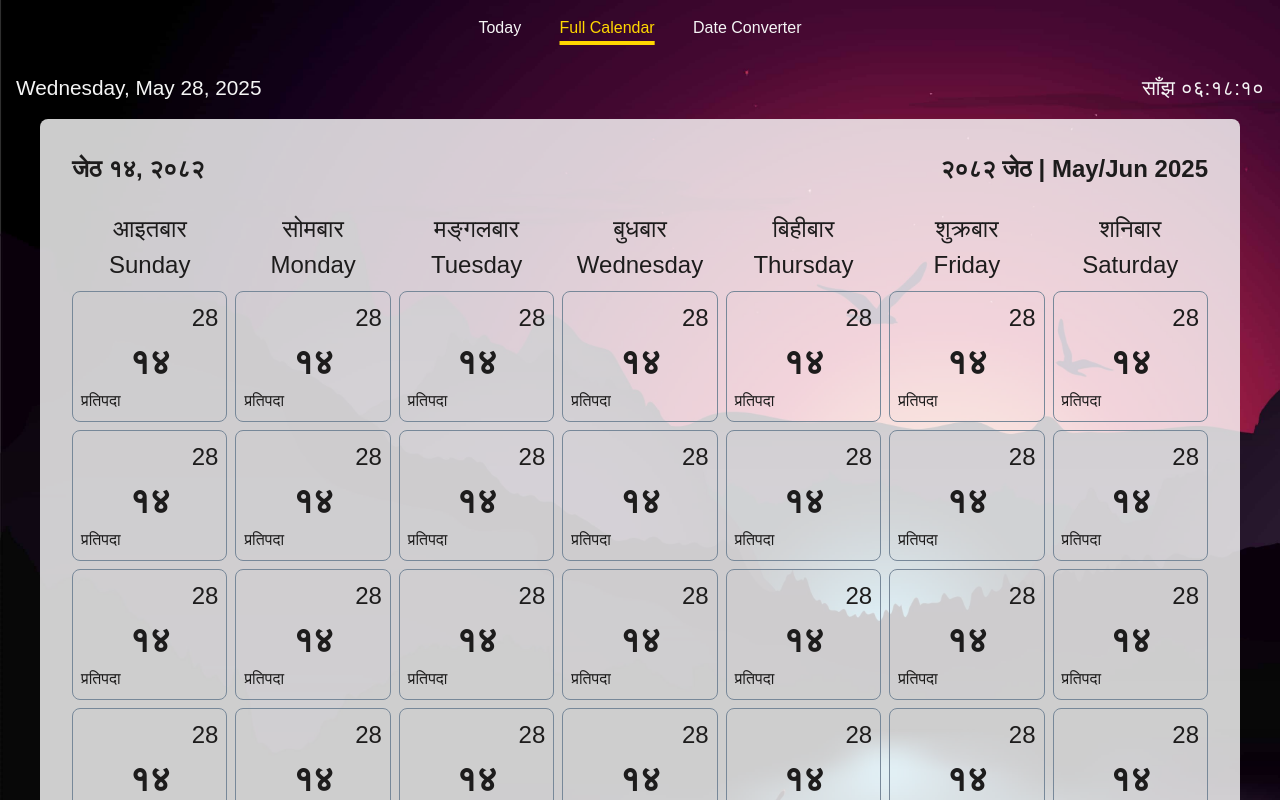
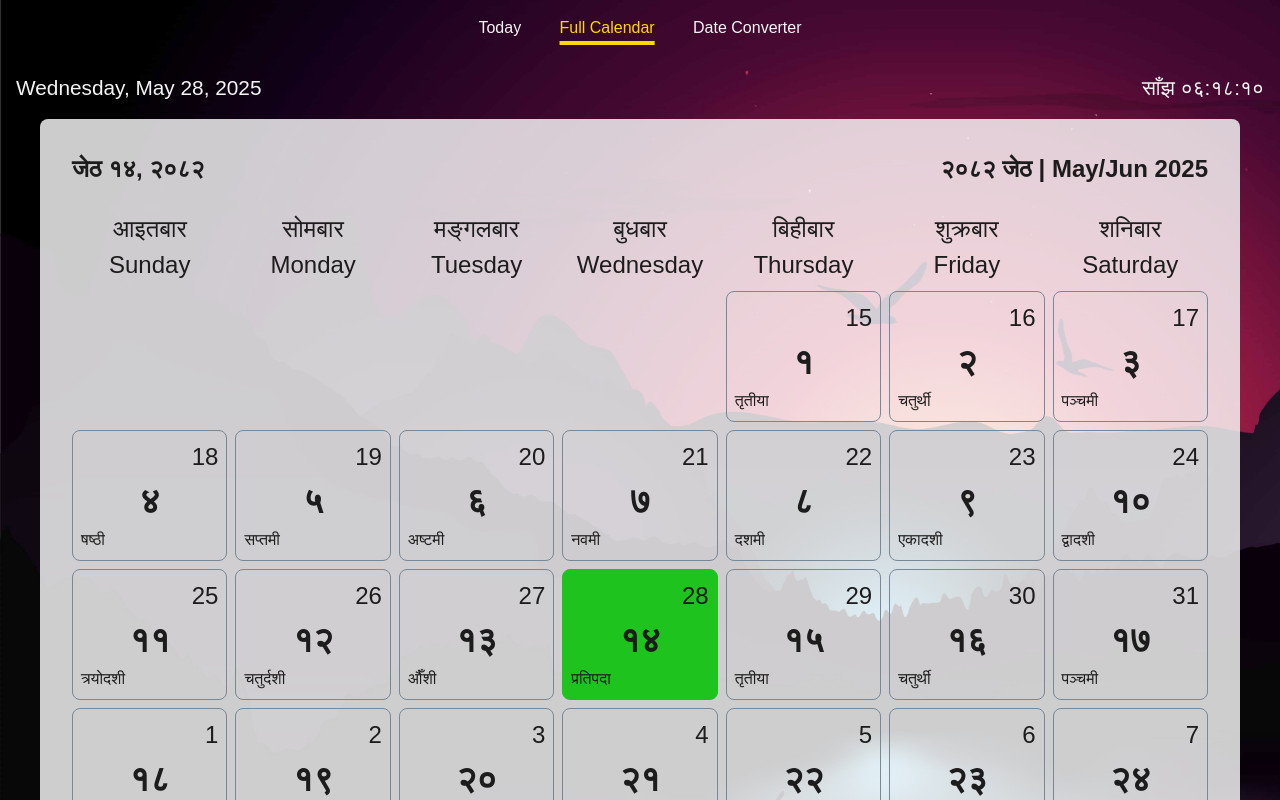
Before and after one commit to rajoyish/nepali-calendar-2082-tab, a website built with Vite: page index.html in a window 1280 px wide. Both pictures are taken after a click on the tab "Full Calendar". Shown: the top 800 px of the page. Built offline with nearby package versions, Linux system fonts and the light colour scheme; a web font is replaced by a local one.

Commit message:
feat: implement dynamic full month view with header and highlight for current date - Render all dates for the current Nepali month from calendar-data.json in a 35-cell grid - Dynamically generate and display the month header with Nepali and English month/year - Highlight the current Nepali date cell in the grid using the is-today class - Ensure accurate matching by using parent month and year for each date cell - Improve code clarity and performance by reducing DOM queries and complexity

```diff
--- a/src/initMonthView.js
+++ b/src/initMonthView.js
@@ -1,12 +1,9 @@
 import { renderNepaliWeekdayHeader } from "./nepaliWeekday.js";
 import { renderMonthGrid } from "./renderMonthGrid.js";
+import { getTodayNepaliDateFull } from "./nepaliCalendar.js";
+import calendarData from "./calendar-data.json";
 
-/**
- * Initializes the month view calendar inside the given container.
- * @param {HTMLElement} container
- */
 export function initMonthView(container) {
-  // Remove any previous calendar
   container.innerHTML = "";
 
   const ul = document.createElement("ul");
@@ -19,21 +16,82 @@ export function initMonthView(container) {
   const spanNp = document.createElement("span");
   spanNp.className = "todays-date-np";
   spanNp.setAttribute("data-todays-date-np", "");
-  spanNp.textContent = "जेठ १४, २०८२"; // Placeholder, update dynamically as needed
 
   const spanMonthYear = document.createElement("span");
   spanMonthYear.className = "month-year-indicator";
   spanMonthYear.setAttribute("data-month-year-indicator", "");
-  spanMonthYear.textContent = "२०८२ जेठ | May/Jun 2025"; // Placeholder, update dynamically as needed
 
   headerLi.appendChild(spanNp);
   headerLi.appendChild(spanMonthYear);
 
   ul.appendChild(headerLi);
 
-  // --- Render weekday headers and date grid ---
+  // --- Render weekday headers ---
   renderNepaliWeekdayHeader(ul);
-  renderMonthGrid(ul);
+
+  // --- Get current Nepali month and year ---
+  const todayNp = getTodayNepaliDateFull();
+  if (!todayNp) {
+    renderMonthGrid(ul, [], 0, "", "", "");
+    container.appendChild(ul);
+    return;
+  }
+
+  // --- Find the month object in calendar-data.json ---
+  const monthObj = calendarData.months.find(
+    (m) => m.month_np === todayNp.month_np
+  );
+  if (!monthObj) {
+    renderMonthGrid(ul, [], 0, "", "", "");
+    container.appendChild(ul);
+    return;
+  }
+
+  // --- Set the header values dynamically ---
+  const todaysNpDateStr = `${todayNp.month_np} ${todayNp.date_np}, ${todayNp.year}`;
+  spanNp.textContent = todaysNpDateStr;
+  spanMonthYear.textContent = `${todayNp.year} ${todayNp.month_np} | ${monthObj.month_year_en}`;
+
+  // --- Find the weekday index of the first day of the month ---
+  const firstDateObj = monthObj.dates[0];
+  const firstDateEn = parseInt(firstDateObj.date_en, 10);
+  const monthYearEn = monthObj.month_year_en;
+
+  function getGregorianMonthYear(monthYearEn, dateEn) {
+    const [monthsPart, yearPart] = monthYearEn.split(" ");
+    const [firstMonth, secondMonth] = monthsPart.split("/");
+    const monthName = dateEn === 1 ? secondMonth : firstMonth;
+    const monthIndex = [
+      "January",
+      "February",
+      "March",
+      "April",
+      "May",
+      "June",
+      "July",
+      "August",
+      "September",
+      "October",
+      "November",
+      "December",
+    ].indexOf(monthName);
+    const year = parseInt(yearPart, 10);
+    return { monthIndex, year };
+  }
+
+  const { monthIndex, year } = getGregorianMonthYear(monthYearEn, firstDateEn);
+  const firstDate = new Date(year, monthIndex, firstDateEn);
+  const firstDayWeekIndex = firstDate.getDay();
+
+  // --- Render the month grid, pass month_np and year ---
+  renderMonthGrid(
+    ul,
+    monthObj.dates,
+    firstDayWeekIndex,
+    todaysNpDateStr,
+    monthObj.month_np,
+    calendarData.year
+  );
 
   container.appendChild(ul);
 }
--- a/src/renderMonthGrid.js
+++ b/src/renderMonthGrid.js
@@ -1,28 +1,64 @@
-// src/renderMonthGrid.js
-
 /**
  * Renders 35 date grid items as <li> elements.
  * @param {HTMLElement} ul
+ * @param {Array} monthDates - Array of date objects for the current Nepali month
+ * @param {number} firstDayWeekIndex - 0=Sunday, 1=Monday, ..., 6=Saturday
+ * @param {string} todaysNpDateStr - e.g. "जेठ १४, २०८२"
+ * @param {string} month_np - e.g. "जेठ"
+ * @param {string|number} year - e.g. "२०८२"
  */
-export function renderMonthGrid(ul) {
-  for (let i = 0; i < 35; i++) {
+export function renderMonthGrid(
+  ul,
+  monthDates,
+  firstDayWeekIndex,
+  todaysNpDateStr,
+  month_np,
+  year
+) {
+  const totalCells = 35;
+  let cellIndex = 0;
+  let dateIndex = 0;
+
+  // 1. Pad empty cells before the first day
+  for (; cellIndex < firstDayWeekIndex; cellIndex++) {
+    const li = document.createElement("li");
+    li.className = "month-view__date month-view__date--empty";
+    ul.appendChild(li);
+  }
+
+  // 2. Fill in the days of the month
+  for (
+    ;
+    dateIndex < monthDates.length && cellIndex < totalCells;
+    dateIndex++, cellIndex++
+  ) {
+    const dateObj = monthDates[dateIndex];
     const li = document.createElement("li");
     li.className = "month-view__date";
+
+    // Build the full Nepali date string for this cell
+    // e.g. "जेठ १४, २०८२"
+    const cellNpDateStr = `${month_np} ${dateObj.date_np}, ${year}`;
+
+    // Highlight today if matches
+    if (todaysNpDateStr && cellNpDateStr === todaysNpDateStr) {
+      li.classList.add("is-today");
+    }
 
     const spanEn = document.createElement("span");
     spanEn.className = "month-view__date-en";
     spanEn.setAttribute("data-month-view-date-en", "");
-    spanEn.textContent = "28"; // Placeholder
+    spanEn.textContent = dateObj.date_en;
 
     const spanNp = document.createElement("span");
     spanNp.className = "month-view__date-np";
     spanNp.setAttribute("data-month-view-date-np", "");
-    spanNp.textContent = "१४"; // Placeholder
+    spanNp.textContent = dateObj.date_np;
 
     const spanTithi = document.createElement("span");
     spanTithi.className = "month-view__date-tithi";
     spanTithi.setAttribute("data-month-view-tithi", "");
-    spanTithi.textContent = "प्रतिपदा"; // Placeholder
+    spanTithi.textContent = dateObj.tithi || "";
 
     li.appendChild(spanEn);
     li.appendChild(spanNp);
@@ -30,4 +66,11 @@ export function renderMonthGrid(ul) {
 
     ul.appendChild(li);
   }
+
+  // 3. Pad empty cells after the last day
+  for (; cellIndex < totalCells; cellIndex++) {
+    const li = document.createElement("li");
+    li.className = "month-view__date month-view__date--empty";
+    ul.appendChild(li);
+  }
 }
--- a/src/style.css
+++ b/src/style.css
@@ -246,6 +246,17 @@ footer a,
   align-self: flex-start;
 }
 
+.month-view__date--empty {
+  background: transparent;
+  border: none;
+  pointer-events: none;
+}
+
+.month-view__date.is-today {
+  background: #1ec31e;
+  border-color: #1ec31e;
+}
+
 @media (min-width: 500px) {
   .calendar__date-en,
   .calendar__clock {
```
Also changed, not shown: brainstrom.md (added, +50 -0 lines).
